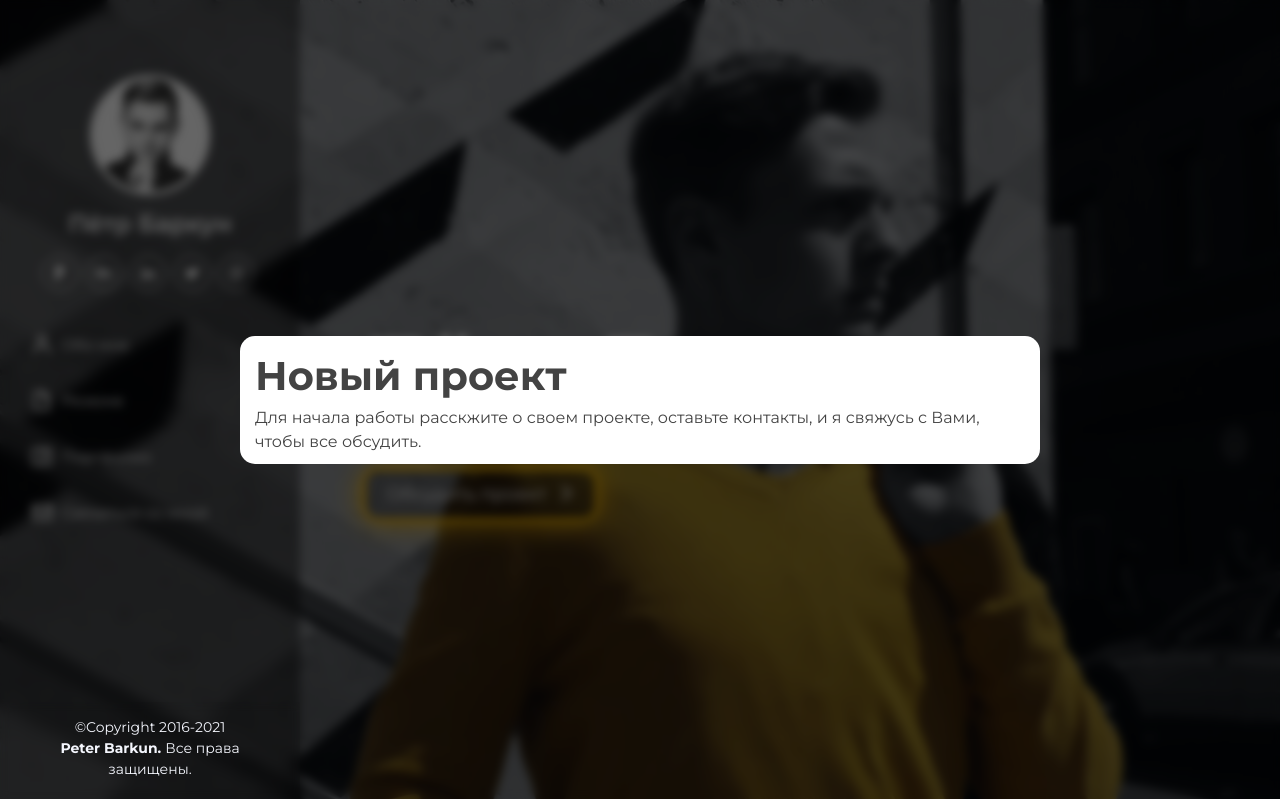
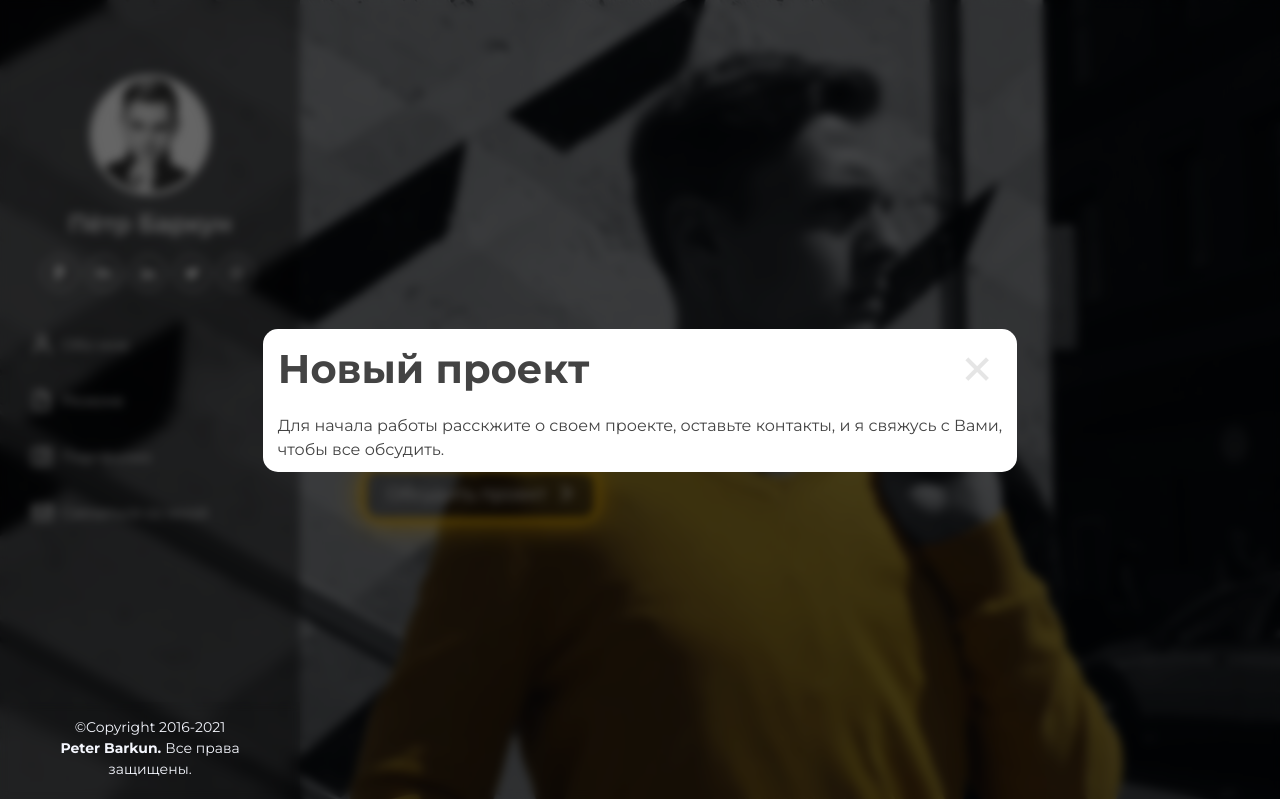
Before and after one commit to Unterfeldwebel33/peterbarkun, a PHP site: page / in a window 1280 px wide, after a click on "Обсудить проект". Shown: the top 799 px of the page. Run offline with PHP 8.4, Linux system fonts and the light colour scheme.

Commit message:
доработка попапа

```diff
--- a/assets/css/style.css
+++ b/assets/css/style.css
@@ -1225,6 +1225,13 @@ section {
   left: 0;
 }
 
+.popup_header{
+  display: flex;
+  align-items: center;
+  justify-content: space-between;
+  margin-bottom: 15px;
+}
+
 .popup_body{
   min-height: 100%;
   display: flex;
@@ -1244,23 +1251,29 @@ section {
 }
 
 .popup_close{
+  display: flex;
+  align-items: center;
   font-weight: 800;
-  text-decoration: none;
-  font-size: 18px;
-  width: 25px;
-  height: 25px;
-  position: absolute;
-  right: 10px;
-  color: rgba(0, 0, 0, 0.5);
+  font-size: 50px;
+  color: rgba(0, 0, 0, 0.1);
 }
 
 .popup_title{
   font-weight: 800;
   font-size: 40px;
-
 }
 
 .popup_text{
   font-size: 18px;
   margin-bottom: 15px;
 }
+
+@media (max-width: 768px) {
+  .popup_title {
+    font-size: 24px;
+  }
+  .popup_close{
+    font-size: 24px;
+    color: rgba(0, 0, 0, 0.1);
+  }
+}
--- a/index.html
+++ b/index.html
@@ -354,7 +354,7 @@
             <div class="portfolio-wrap">
               <img src="assets/img/portfolio/portfolio-1.png" class="img-fluid" alt="">
               <div class="portfolio-links">
-                <a href="assets/img/portfolio/portfolio-1.png" data-gallery="portfolioGallery" class="portfolio-lightbox" title="App 1"><i class="bx bx-fullscreen"></i></a>
+                <a href="assets/img/portfolio/portfolio-1.png" data-gallery="portfolioGallery" class="portfolio-lightbox" title="Редизайн сайта Суши Весла"><i class="bx bx-fullscreen"></i></a>
                 <a href="portfolio-details.html" title="More Details"><i class="bx bx-link"></i></a>
               </div>
             </div>
@@ -364,7 +364,7 @@
             <div class="portfolio-wrap">
               <img src="assets/img/portfolio/portfolio-2.png" class="img-fluid" alt="">
               <div class="portfolio-links">
-                <a href="assets/img/portfolio/portfolio-2.png" data-gallery="portfolioGallery" class="portfolio-lightbox" title="Web 3"><i class="bx bx-fullscreen"></i></a>
+                <a href="assets/img/portfolio/portfolio-2.png" data-gallery="portfolioGallery" class="portfolio-lightbox" title="Редизайн советских упаковок"><i class="bx bx-fullscreen"></i></a>
                 <a href="portfolio-details.html" title="More Details"><i class="bx bx-link"></i></a>
               </div>
             </div>
@@ -374,7 +374,7 @@
             <div class="portfolio-wrap">
               <img src="assets/img/portfolio/portfolio-3.png" class="img-fluid" alt="">
               <div class="portfolio-links">
-                <a href="assets/img/portfolio/portfolio-3.png" data-gallery="portfolioGallery" class="portfolio-lightbox" title="App 2"><i class="bx bx-fullscreen"></i></a>
+                <a href="assets/img/portfolio/portfolio-3.png" data-gallery="portfolioGallery" class="portfolio-lightbox" title="Разработка сервиса о электромобилях"><i class="bx bx-fullscreen"></i></a>
                 <a href="portfolio-details.html" title="More Details"><i class="bx bx-link"></i></a>
               </div>
             </div>
@@ -654,20 +654,6 @@
     </div>
   </footer><!-- End  Footer -->
 
-  <div id="popup" class="popup">
-    <a href="#header" class="popup_area"></a>
-    <div class="popup_body">
-      <div class="popup_content">
-        <a href="#header" class="popup_close"></a>
-        <div class="popup_title">Новый проект</div>
-        <div class="popup_descr">
-          Для начала работы расскжите о своем проекте, оставьте контакты, и я свяжусь с Вами, чтобы все обсудить.
-        </div>
-      </div>
-    </div>
-  </div>
-
-
   <a href="#" class="back-to-top d-flex align-items-center justify-content-center"><i class="bi bi-arrow-up-short"></i></a>
 
   <!-- Vendor JS Files -->
@@ -683,6 +669,8 @@
 
   <!-- Template Main JS File -->
   <script src="assets/js/main.js"></script>
+
+
 
   <!-- Yandex.Metrika counter -->
 <script type="text/javascript" >
@@ -700,6 +688,22 @@
 <noscript><div><img src="https://mc.yandex.ru/watch/85873704" style="position:absolute; left:-9999px;" alt="" /></div></noscript>
 <!-- /Yandex.Metrika counter -->
 
+<div id="popup" class="popup">
+  <a href="#header" class="popup_area"></a>
+  <div class="popup_body">
+    <div class="popup_content">
+    <div class="popup_header">
+      <div class="popup_title">Новый проект</div>
+      <a href="#header" class="popup_close"><i class="bx bx-x"></i></a>
+    </div>
+      <div class="popup_descr">
+        Для начала работы расскжите о своем проекте, оставьте контакты, и я свяжусь с Вами,</br>
+        чтобы все обсудить.
+      </div>
+    </div>
+  </div>
+</div>
+
 </body>
 
 </html>
```
